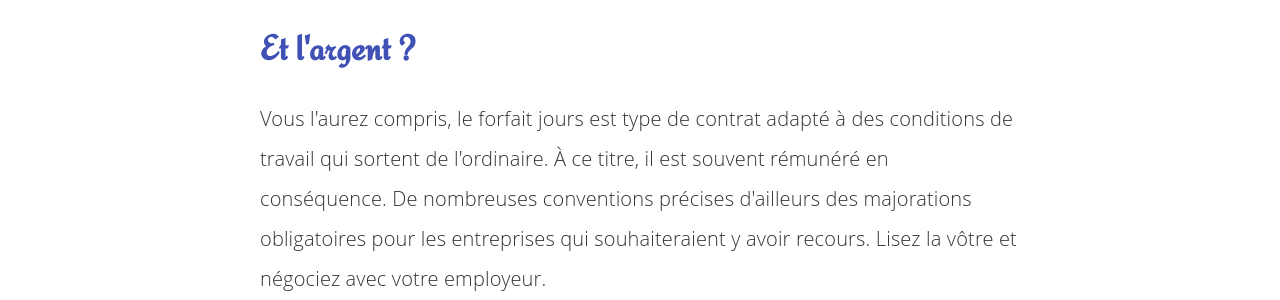
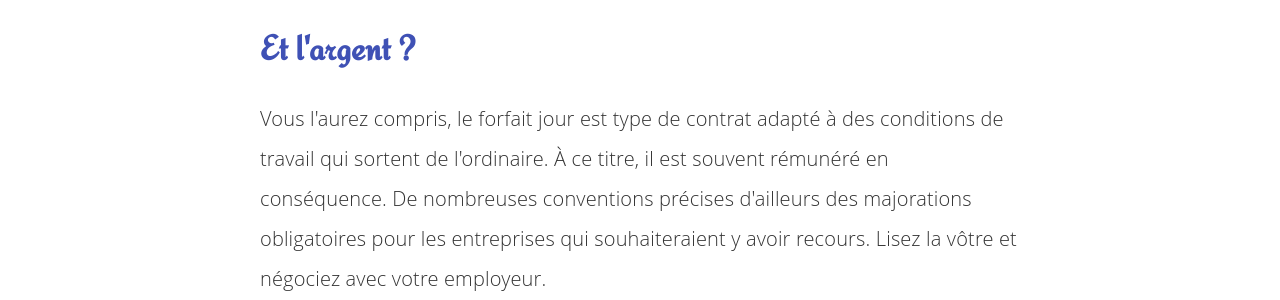
Before and after one commit to Libelilou/libelilou.github.io, a Jekyll site: the page built from _posts/rh/2017-05-08-forfait-jour.md, in a window 1280 px wide and 900 px high, scrolled down 8205 px. Shown: the part 155-455 px from the top of the window. Built offline with Jekyll 4.4.1, drawn with Linux system fonts in a browser that asks for light colours; comment, search, counter and statistics services are not loaded; some of the changed text lies outside the part shown.

Commit message:
Uniformisation "forfait jour"

```diff
--- a/_posts/rh/2017-05-08-forfait-jour.md
+++ b/_posts/rh/2017-05-08-forfait-jour.md
@@ -51,7 +51,7 @@
 
 Par exemple, si vous êtes consultant : vos projets ne sont pas linéaires et votre patron préfèrera que vous bossiez 10&#8239;h d'affilée sur une présentation du lendemain plutôt que vous voir faire acte de présence pendant deux jours et ne pas pouvoir boucler vos dossiers sur les jours suivants parce que vous respectez vos horaires de travail et que la débauche, c'est la débauche.
 
-Mais, alors si vous avez bien suivi, nous pouvons aussi enterrer définitivement une deuxième idée reçue sur le forfait jours :
+Mais, alors si vous avez bien suivi, nous pouvons aussi enterrer définitivement une deuxième idée reçue sur le forfait jour :
 
 > L'employeur peut fixer des plages horaires minimum de présence à un salarié en forfait jours.
 
@@ -90,4 +90,4 @@
 
 ## Et l'argent ?
 
-Vous l'aurez compris, le forfait jours est type de contrat adapté à des conditions de travail qui sortent de l'ordinaire. À ce titre, il est souvent rémunéré en conséquence. De nombreuses conventions précises d'ailleurs des majorations obligatoires pour les entreprises qui souhaiteraient y avoir recours. Lisez la vôtre et négociez avec votre employeur.
+Vous l'aurez compris, le forfait jour est type de contrat adapté à des conditions de travail qui sortent de l'ordinaire. À ce titre, il est souvent rémunéré en conséquence. De nombreuses conventions précises d'ailleurs des majorations obligatoires pour les entreprises qui souhaiteraient y avoir recours. Lisez la vôtre et négociez avec votre employeur.
```
Also changed, not shown: _posts/rh/2018-08-12-phptour.md (+2 -2 lines).
